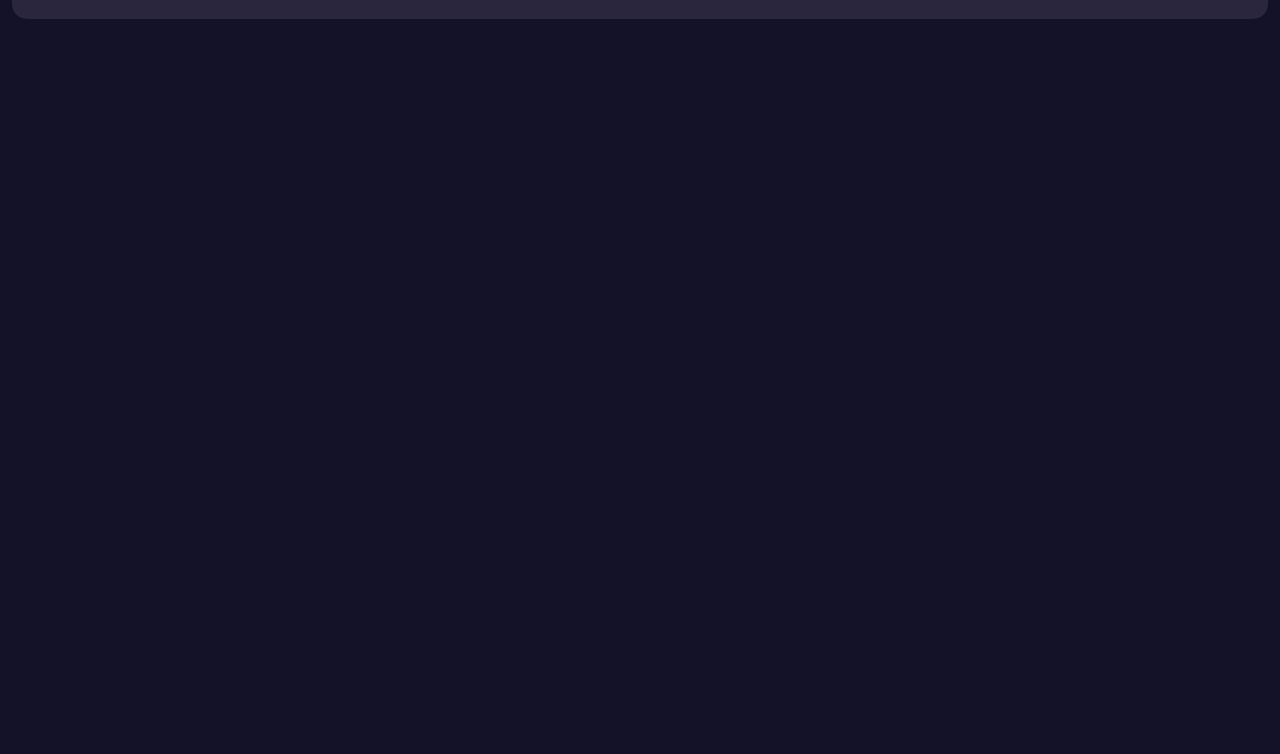
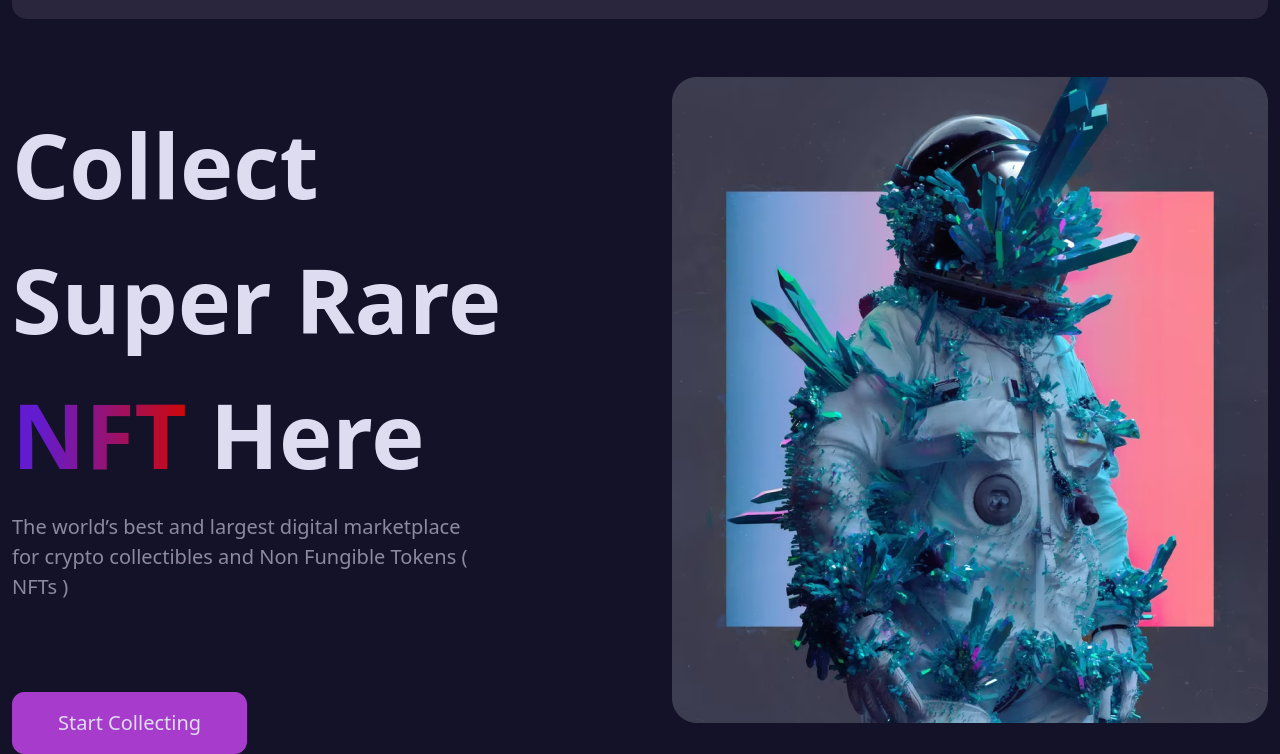
Before and after one commit to mrsev17/LandingPage_NFTHUT, a plain HTML site: page index.html in a window 1280 px wide. Shown: the part 174-928 px from the top of the page. Before the commit the page ends 902 px from the top, so only its background shows below. Drawn offline with nearby package versions, Linux system fonts and the light colour scheme.

Commit message:
Build banner in section header (Desktop)

```diff
--- a/index.html
+++ b/index.html
@@ -56,7 +56,40 @@
         </div>
         </div>
 
+        <div class="header__banner-wrapper">
 
+            <div class="container-xxl">
+
+                <div class="header__banner-content d-flex justify-content-between">
+
+                    <div class="header__first-side">
+
+                        <h1 class="header__banner-title">
+                            Collect Super Rare <span>NFT</span> Here
+                        </h1>
+
+                        <p class="header__description">
+                            The world’s best and largest digital marketplace for
+                            crypto collectibles and Non Fungible Tokens ( NFTs )
+                        </p>
+
+                        <div class="header__control-collecting">
+                            <a class="header__collecting btn" href="#">Start Collecting</a>
+                        </div>
+
+                    </div>
+
+                    <div class="header__second-side">
+                        <figure class="header__wrapper-picture d-flex justify-content-end">
+                            <img src="assets/images/header_picture.png" alt="Banner">
+                        </figure>
+                    </div>
+
+                </div>
+
+            </div>
+
+        </div>
 
     </header>
 
--- a/scss/components/header/header.scss
+++ b/scss/components/header/header.scss
@@ -1,3 +1,37 @@
 .header {
-
+  &__banner-wrapper {
+    margin-top: 58px;
+  }
+  &__banner-content {
+    justify-content: space-between !important;
+  }
+  &__first-side,
+  &__second-side {
+    width: 50%;
+  }
+  &__banner-title {
+    margin-top: 20px;
+    line-height: 135px;
+    max-width: 545px;
+    font-size: 90px;
+    font-weight: $font-weight-title;
+    color: $title-color;
+    span {
+      background: linear-gradient(to right, #631BCF 15%, #CF0808 100%);
+      -webkit-background-clip: text;
+      -webkit-text-fill-color: transparent;
+    }
+  }
+  &__description {
+    margin-top: 10px;
+    color: $text-color-second;
+    font-size: $font-regular-text;
+    max-width: 460px;
+  }
+  &__control-collecting {
+    margin-top: 90px;
+  }
+  &__collecting {
+    padding: 15px 45px !important;
+  }
 }
```
Also changed, not shown: css/stylesheet.css, 1 other file.
